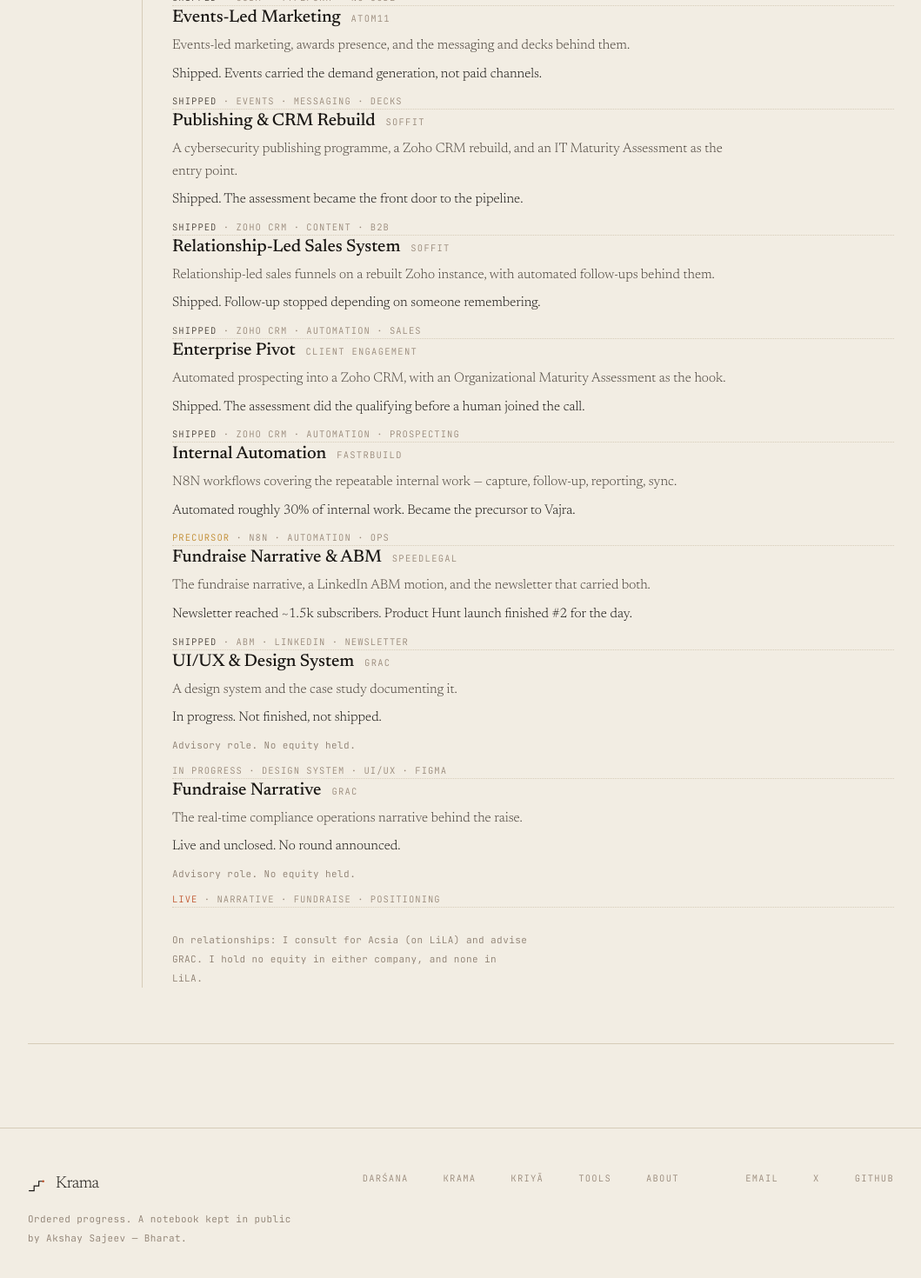
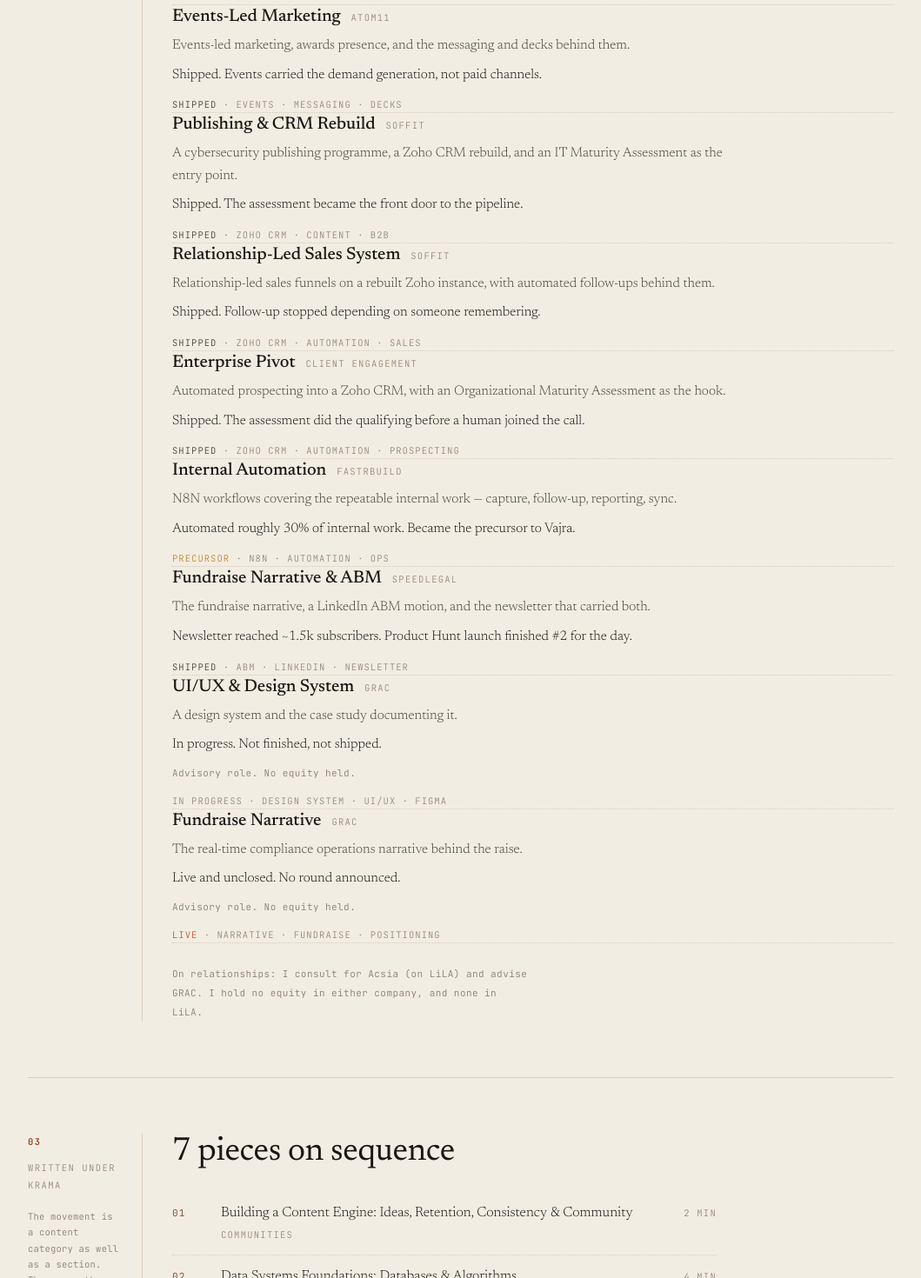
Before and after one commit to akshayexplores/akshay-life, a Next.js app: page /krama in a window 1280 px wide. Shown: the part 1330-2800 px from the top of the page at 87% size, without its empty margins (110-1169 px from the left). Built offline with nearby package versions, Linux system fonts and the light colour scheme.

Commit message:
feat(krama): projects from the vault, plus the movement's writing home

```diff
--- a/src/app/krama/page.tsx
+++ b/src/app/krama/page.tsx
@@ -1,12 +1,15 @@
 import type { Metadata } from "next"
-import { projects, outcomeLabel, type Outcome } from "@/data/projects"
+import Link from "next/link"
+import { outcomeLabel, type Outcome } from "@/data/projects"
+import { getProjects } from "@/lib/sources"
+import { getAllInsights } from "@/lib/mdx"
 import { movement } from "@/data/movements"
 import Reveal from "@/components/Reveal"
 
 export const metadata: Metadata = {
   title: "Krama",
   description:
-    "The method and the work. Eleven projects with the outcomes attached — including the ones that shut down.",
+    "The method and the work. Projects with the outcomes attached — including the ones that shut down.",
 }
 
 const outcomeColor: Record<Outcome, string> = {
@@ -19,18 +22,20 @@
 
 export default function KramaPage() {
   const k = movement("krama")
+  const { rows: projects } = getProjects()
+  const writing = getAllInsights().filter((i) => i.movement === "krama")
 
   return (
-    <main className="sheet" style={{ paddingTop: 116 }}>
-      <section style={{ paddingBottom: 34, borderBottom: "1px solid var(--rule)" }}>
+    <main className="sheet">
+      <section style={{ paddingBottom: "var(--s6)", borderBottom: "1px solid var(--rule)" }}>
         <span className="lbl">Method &amp; work</span>
-        <h1 className="t-h2" style={{ marginTop: 14 }}>
+        <h1 className="t-h2" style={{ marginTop: "var(--s4)" }}>
           {k.heading}
         </h1>
-        <div className="font-dev" style={{ fontSize: 22, color: "var(--pravala)", marginTop: 12 }}>
+        <div className="font-dev" style={{ fontSize: 22, color: "var(--pravala)", marginTop: "var(--s3)" }}>
           {k.devanagari}
         </div>
-        <p className="meta" style={{ marginTop: 4 }}>
+        <p className="meta" style={{ marginTop: "var(--s1)" }}>
           Krama · order
         </p>
       </section>
@@ -47,11 +52,11 @@
         </div>
         <div className="col">
           <h2 className="t-h2">The same act, four domains</h2>
-          <p className="t-first" style={{ marginTop: 14 }}>
+          <p className="t-first" style={{ marginTop: "var(--s4)" }}>
             I go beneath the surface of a messy system, find the pattern that explains it, and build
             the structure that makes the pattern usable by other people.
           </p>
-          <p style={{ marginTop: 14 }}>
+          <p style={{ marginTop: "var(--s4)" }}>
             True of the outbound engine that failed for reasons the dashboards couldn&rsquo;t
             explain. True of the Coda work ecosystem shipped without a line of production code. True
             of the GRC positioning. True of OrgIntel.
@@ -69,7 +74,7 @@
       </div>
 
       {/* ── 02 the work ── */}
-      <div className="entry" style={{ borderBottom: "1px solid var(--rule)" }}>
+      <div className="entry">
         <div className="rail">
           <span className="no">02</span>
           The work
@@ -81,7 +86,7 @@
         <div className="col" style={{ maxWidth: "none" }}>
           <h2 className="t-h2">Lead with the scar</h2>
 
-          <ol className="idx" style={{ marginTop: 24, borderTop: "1px solid var(--rule)" }}>
+          <ol className="idx" style={{ marginTop: "var(--s5)", borderTop: "1px solid var(--rule)" }}>
             {projects.map((p, i) => (
               <li key={p.id}>
                 <Reveal delay={(i % 4) * 40}>
@@ -91,19 +96,19 @@
                         <h3 className="t-h3">{p.title}</h3>
                         <span className="meta">{p.org}</span>
                       </div>
-                      <p style={{ marginTop: 7, fontSize: 15.5, lineHeight: 1.65 }}>{p.summary}</p>
-                      <p style={{ marginTop: 7, fontSize: 15.5, lineHeight: 1.65, color: "var(--masi)" }}>
+                      <p style={{ marginTop: "var(--s2)", fontSize: 15.5, lineHeight: 1.65 }}>{p.summary}</p>
+                      <p style={{ marginTop: "var(--s2)", fontSize: 15.5, lineHeight: 1.65, color: "var(--masi)" }}>
                         {p.outcome}
                       </p>
                       {p.relationship && (
-                        <p className="meta-sent" style={{ marginTop: 7 }}>
+                        <p className="meta-sent" style={{ marginTop: "var(--s2)" }}>
                           {p.relationship}
                         </p>
                       )}
                       <p
                         className="font-mono"
                         style={{
-                          marginTop: 9,
+                          marginTop: "var(--s3)",
                           fontSize: 10.5,
                           letterSpacing: "0.1em",
                           textTransform: "uppercase",
@@ -120,12 +125,43 @@
             ))}
           </ol>
 
-          <p className="meta-sent" style={{ marginTop: 26, maxWidth: "62ch" }}>
+          <p className="meta-sent" style={{ marginTop: "var(--s5)", maxWidth: "62ch" }}>
             On relationships: I consult for Acsia (on LiLA) and advise GRAC. I hold no equity in
             either company, and none in LiLA.
           </p>
         </div>
       </div>
+
+      {/* ══ 03 · Writing filed under this movement ══ */}
+      <div className="entry" style={{ borderBottom: "1px solid var(--rule)" }}>
+        <div className="rail">
+          <span className="no">03</span>
+          Written under Krama
+          <span className="mnote">
+            The movement is a content category as well as a section. These are the pieces filed
+            here.
+          </span>
+        </div>
+        <div className="col">
+          <h2 className="t-h2">{writing.length} pieces on sequence</h2>
+          <ol className="idx" style={{ marginTop: "var(--s5)" }}>
+            {writing.map((i) => (
+              <li key={i.slug}>
+                <Link href={`/darshana/${i.slug}`}>
+                  <span>
+                    <span style={{ fontSize: 16, lineHeight: 1.5, display: "block", color: "var(--masi)" }}>
+                      {i.title}
+                    </span>
+                    <span className="meta" style={{ display: "block", marginTop: 4 }}>{i.subject}</span>
+                  </span>
+                  <span className="meta tail">{i.readingMinutes} min</span>
+                </Link>
+              </li>
+            ))}
+          </ol>
+          {writing.length === 0 && <p style={{ marginTop: "var(--s4)" }}>Nothing filed here yet.</p>}
+        </div>
+      </div>
     </main>
   )
 }
```
